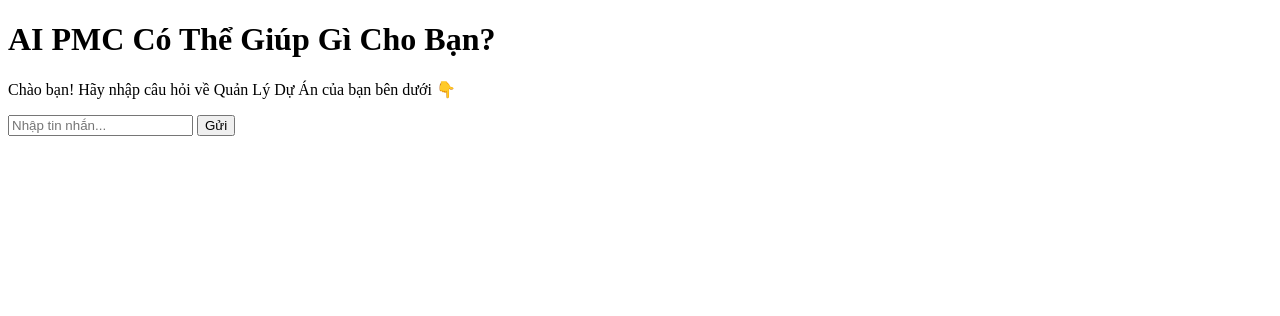
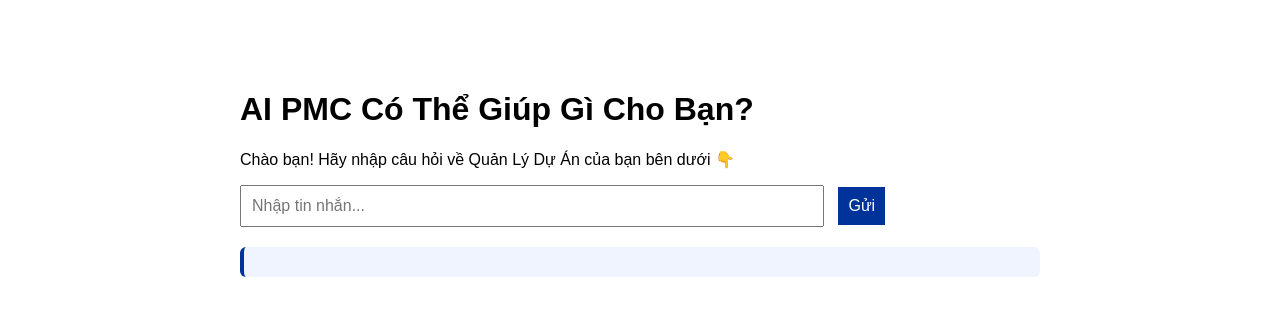
Before and after one commit to mtnlyoncafe/chatbot, a website: page index.html in a window 1280 px wide. Drawn offline with Linux system fonts and the light colour scheme.

Commit message:
Update index.html

```diff
--- a/index.html
+++ b/index.html
@@ -1,18 +1,49 @@
-
 <!DOCTYPE html>
 <html lang="vi">
 <head>
   <meta charset="UTF-8">
   <title>AI PMC - Chatbot</title>
+  <style>
+    body {
+      font-family: Arial, sans-serif;
+      max-width: 800px;
+      margin: 50px auto;
+      padding: 20px;
+    }
+    #response {
+      background: #f0f4ff;
+      padding: 15px;
+      margin-top: 20px;
+      border-left: 4px solid #003399;
+      border-radius: 6px;
+    }
+    input, button {
+      padding: 10px;
+      font-size: 16px;
+    }
+    input {
+      width: 70%;
+      margin-right: 10px;
+    }
+    button {
+      background-color: #003399;
+      color: white;
+      border: none;
+      cursor: pointer;
+    }
+    button:hover {
+      background-color: #002266;
+    }
+  </style>
 </head>
 <body>
   <h1>AI PMC Có Thể Giúp Gì Cho Bạn?</h1>
   <p>Chào bạn! Hãy nhập câu hỏi về Quản Lý Dự Án của bạn bên dưới 👇</p>
   <form id="chat-form">
-    <input type="text" id="message" placeholder="Nhập tin nhắn..." />
+    <input type="text" id="message" placeholder="Nhập tin nhắn..." required />
     <button type="submit">Gửi</button>
   </form>
-  <p id="response"></p>
+  <div id="response"></div>
 
   <script>
     document.getElementById('chat-form').addEventListener('submit', async function (e) {
@@ -30,9 +61,10 @@
         });
 
         const data = await res.json();
-        responseDiv.innerHTML = '🤖: ' + data.reply;
+        const formatted = data.reply.replace(/\n/g, '<br>');
+        responseDiv.innerHTML = '🤖 <strong>AI:</strong><br>' + formatted;
       } catch (err) {
-        responseDiv.innerHTML = 'Lỗi: Không thể kết nối máy chủ.';
+        responseDiv.innerHTML = '<span style="color:red;">Lỗi: Không thể kết nối máy chủ.</span>';
       }
     });
   </script>
```
